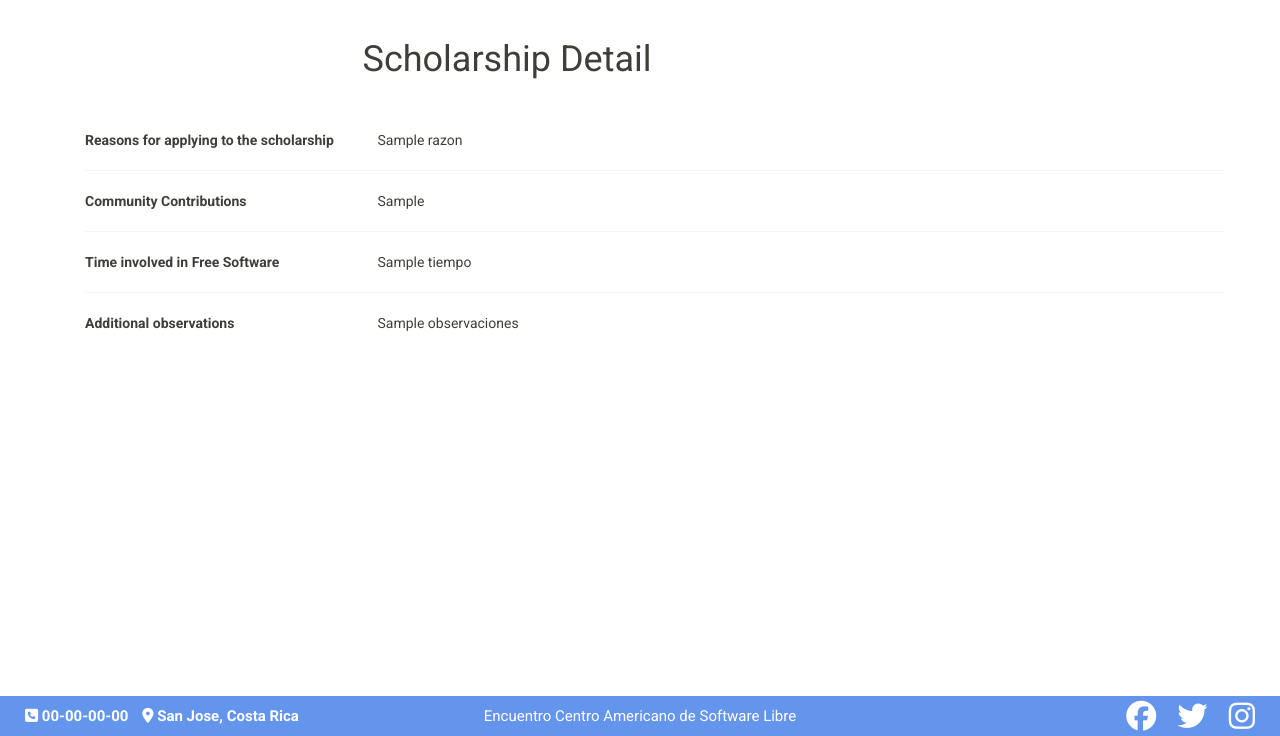
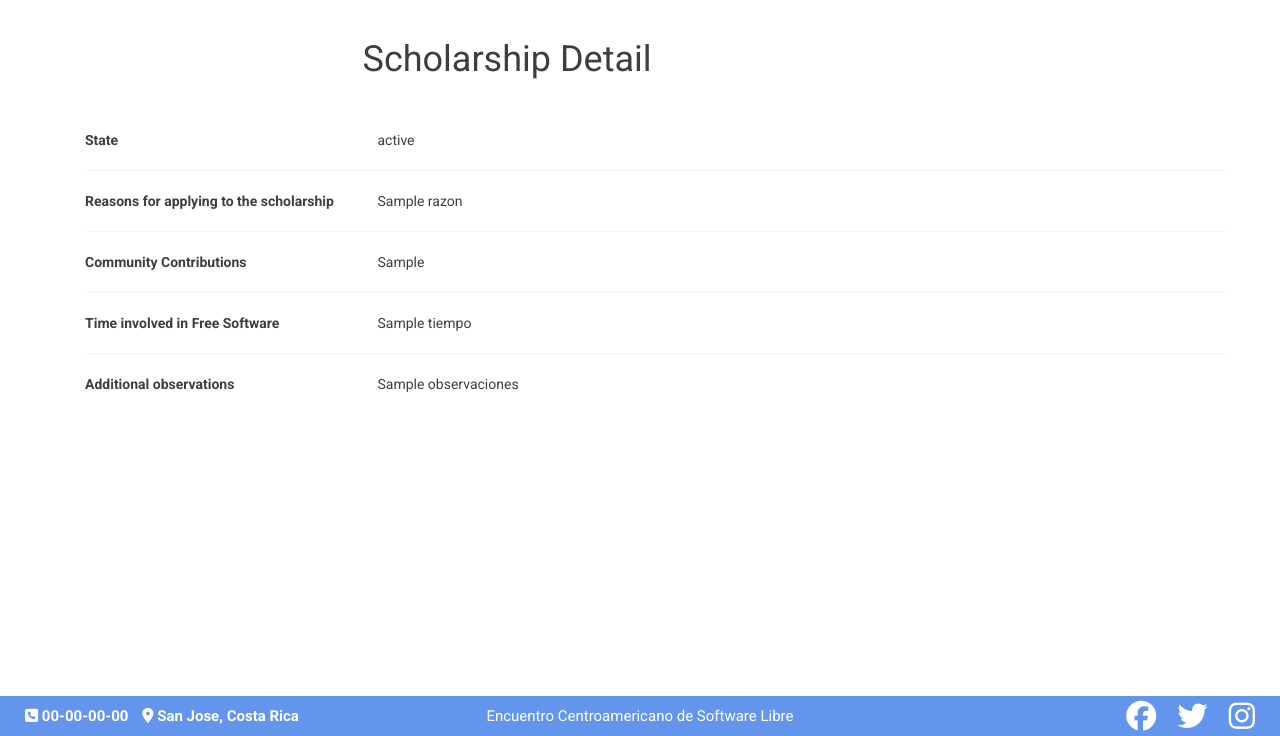
Before and after one commit to luisza/registro_pylatam2025, a Django app: template ecsl/templates/ecsl/becas_detail.html in a window 1280 px wide. Shown: the part 64-800 px from the top of the page. Run offline with Django 3.2, Linux system fonts and the light colour scheme; the template is opened without the code that fills it: most values are stand-ins (such as "Sample title", 1, 10 or a date in 2020); parts of the project's set-up code (start-up, migrations or seed data) failed here and were passed over; some libraries are stand-ins or nearby versions.

Commit message:
small fixes to incorporate menues

```diff
--- a/ecsl/templates/base.html
+++ b/ecsl/templates/base.html
@@ -104,7 +104,7 @@
             </div>
         </div>
         <div class="col-sm-4 text_footer">
-            Encuentro Centro Americano de Software Libre
+            Encuentro Centroamericano de Software Libre
         </div>
         <div class="col-sm-4">
             <div class="footer-container">
--- a/ecsl/templates/ecsl/becas_detail.html
+++ b/ecsl/templates/ecsl/becas_detail.html
@@ -11,6 +11,15 @@
     <br>
     <br>
     <div class="container">
+        <div class="row">
+            <div class="col-md-3">
+                <strong> {% trans 'State' %} </strong>
+            </div>
+            <div class="col-md-9 ">
+                {{ object.get_estado_display }}
+            </div>
+        </div>
+        <hr>
         <div class="row">
             <div class="col-md-3">
                 <strong> {% trans 'Reasons for applying to the scholarship' %} </strong>
--- a/ecsl/templates/index.html
+++ b/ecsl/templates/index.html
@@ -47,6 +47,7 @@
                             {% if request.user.is_authenticated %}
                                 <a class="btn btn-default" href="{% url 'profile' %}">Mis datos</a>
                                 <a class="btn btn-warning" href="{% url 'payment' %}">Registro</a>
+                                <a class="btn btn-success" href="{% url 'becas-create' %}"> Becas </a>
                                 <a class="btn btn-default" href="{% url 'proposal:speech-list' %}">Mis exposiciones</a>
                                 <a class="btn btn-danger" href="{% url 'mi_agenda' %}"> Mi Agenda</a>
                             {% else %}
--- a/ecsl/views.py
+++ b/ecsl/views.py
@@ -359,5 +359,5 @@ class BecasCreate(CreateView):
 class BecasDetail(DetailView):
     model = Becas
     fields = [
-        'razon', 'aportes_a_la_comunidad', 'tiempo', 'observaciones'
+       'estado', 'razon', 'aportes_a_la_comunidad', 'tiempo', 'observaciones'
     ]
```
